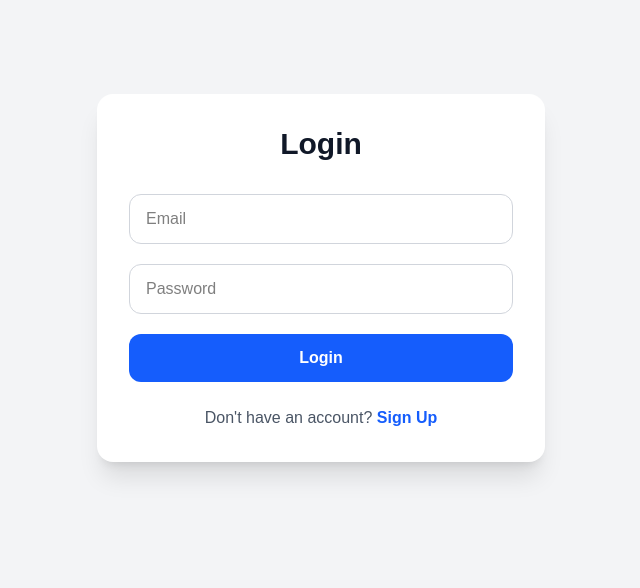
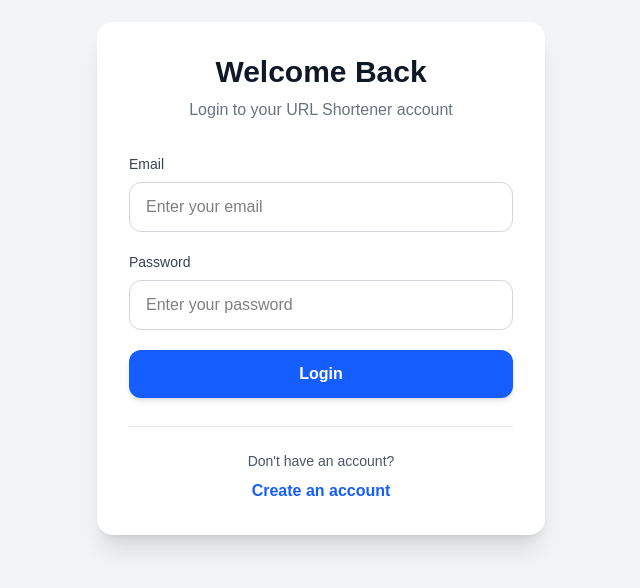
Before and after one commit to Amankr-26/URL_SHORTENER, a React app in the folder frontend/: page / in a window 1280 px wide. Shown: the part 122-710 px from the top of the page, without its empty margins (319-959 px from the left). Built offline with nearby package versions, Linux system fonts and the light colour scheme; no server answers; the HTML template or start-up script is replaced by a standard one.

Commit message:
Improve login page using Tailwind

```diff
--- a/frontend/src/Login.jsx
+++ b/frontend/src/Login.jsx
@@ -1,5 +1,4 @@
 import { useState } from "react";
-import "./App.css";
 
 // Backend URL comes from frontend/.env
 const API_URL = import.meta.env.VITE_API_URL;
@@ -18,12 +17,10 @@ function Login({ onLogin, onSignup }) {
   async function loginUser(e) {
     e.preventDefault();
 
-    // Clear previous messages
     setMessage("");
     setError("");
 
     try {
-      // Send login request to backend
       const response = await fetch(
         `${API_URL}/api/auth/login`,
         {
@@ -42,102 +39,141 @@ function Login({ onLogin, onSignup }) {
 
       const data = await response.json();
 
-      // Handle login errors from backend
       if (!response.ok) {
         setError(data.message);
         return;
       }
 
-      // Store JWT token in localStorage
+      // Store JWT token
       localStorage.setItem("token", data.token);
 
-      // Store logged-in user's information
+      // Store user information
       localStorage.setItem(
         "user",
         JSON.stringify(data.user)
       );
 
-      // Tell App.jsx that login was successful
+      // Tell App.jsx login was successful
       onLogin();
 
-      // Show success message
       setMessage("Login successful!");
 
-      // Clear input fields
       setEmail("");
       setPassword("");
 
-      // Useful for testing/debugging
       console.log("Logged in user:", data.user);
       console.log("JWT:", data.token);
 
     } catch (error) {
       console.error(error);
-
-      // This happens when frontend cannot reach backend
       setError("Unable to connect to server");
     }
   }
 
   return (
-  <div className="min-h-screen flex items-center justify-center bg-gray-100 px-4">
+    <div className="min-h-screen bg-gray-100 flex items-center justify-center px-4">
 
+      {/* Login Card */}
       <div className="w-full max-w-md bg-white rounded-2xl shadow-xl p-8">
 
-      <h2 className="text-3xl font-bold text-center text-gray-900 mb-8">
-        Login
+        {/* Heading */}
+        <div className="text-center mb-8">
+          <h2 className="text-3xl font-bold text-gray-900">
+            Welcome Back
           </h2>
 
-      <form onSubmit={loginUser} className="space-y-5">
+          <p className="mt-2 text-gray-500">
+            Login to your URL Shortener account
+          </p>
+        </div>
+
+        {/* Login Form */}
+        <form
+          onSubmit={loginUser}
+          className="space-y-5"
+        >
+
+          {/* Email */}
+          <div>
+            <label className="block text-sm font-medium text-gray-700 mb-2">
+              Email
+            </label>
 
             <input
               type="email"
-          placeholder="Email"
+              placeholder="Enter your email"
               value={email}
               onChange={(e) => setEmail(e.target.value)}
-          className="w-full px-4 py-3 border border-gray-300 rounded-xl outline-none focus:ring-2 focus:ring-blue-500 focus:border-blue-500"
+              className="w-full px-4 py-3 border border-gray-300 rounded-xl
+              outline-none transition
+              focus:border-blue-500 focus:ring-2 focus:ring-blue-100"
             />
+          </div>
+
+          {/* Password */}
+          <div>
+            <label className="block text-sm font-medium text-gray-700 mb-2">
+              Password
+            </label>
 
             <input
               type="password"
-          placeholder="Password"
+              placeholder="Enter your password"
               value={password}
               onChange={(e) => setPassword(e.target.value)}
-          className="w-full px-4 py-3 border border-gray-300 rounded-xl outline-none focus:ring-2 focus:ring-blue-500 focus:border-blue-500"
+              className="w-full px-4 py-3 border border-gray-300 rounded-xl
+              outline-none transition
+              focus:border-blue-500 focus:ring-2 focus:ring-blue-100"
             />
+          </div>
 
+          {/* Login Button */}
           <button
             type="submit"
-          className="w-full py-3 bg-blue-600 text-white font-semibold rounded-xl hover:bg-blue-700 transition duration-200"
+            className="w-full py-3 bg-blue-600 text-white
+            font-semibold rounded-xl
+            hover:bg-blue-700
+            active:scale-[0.98]
+            transition duration-200
+            shadow-md"
           >
             Login
           </button>
 
         </form>
 
+        {/* Success Message */}
         {message && (
-        <p className="mt-4 text-center text-green-600">
+          <p className="mt-5 text-center text-sm font-medium text-green-600">
             {message}
           </p>
         )}
 
+        {/* Error Message */}
         {error && (
-        <p className="mt-4 text-center text-red-600">
+          <p className="mt-5 text-center text-sm font-medium text-red-600">
             {error}
           </p>
         )}
 
-      <p className="mt-6 text-center text-gray-600">
-        Don't have an account?{" "}
+        {/* Signup */}
+        <div className="mt-7 pt-6 border-t border-gray-200 text-center">
+
+          <p className="text-gray-600 text-sm">
+            Don't have an account?
+          </p>
 
           <button
             type="button"
             onClick={onSignup}
-          className="text-blue-600 font-semibold hover:underline"
+            className="mt-2 text-blue-600 font-semibold
+            hover:text-blue-700 hover:underline
+            transition"
           >
-          Sign Up
+            Create an account
           </button>
-      </p>
+
+        </div>
 
       </div>
 
```
Lines whose indentation alone changed are shown as unchanged.
